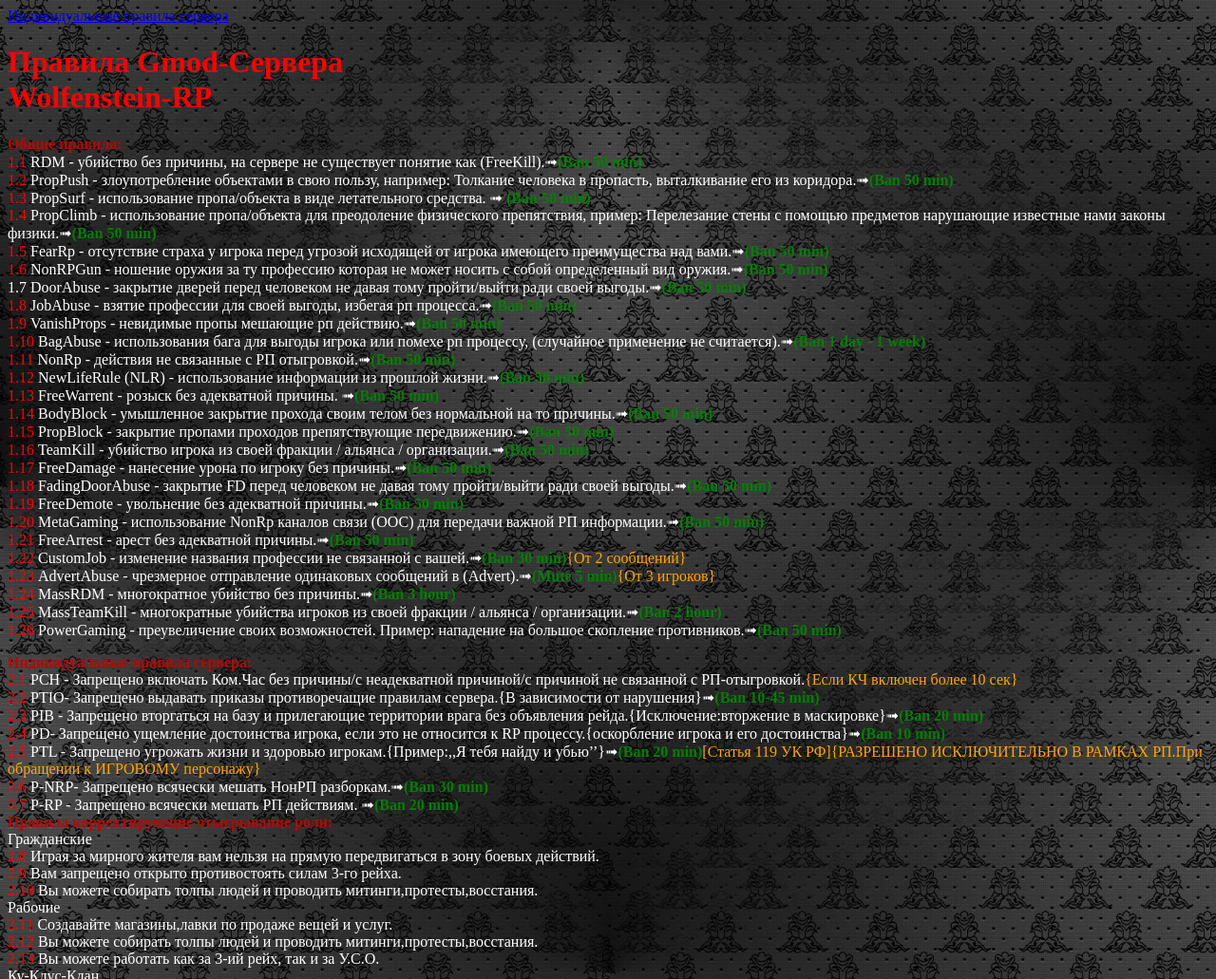
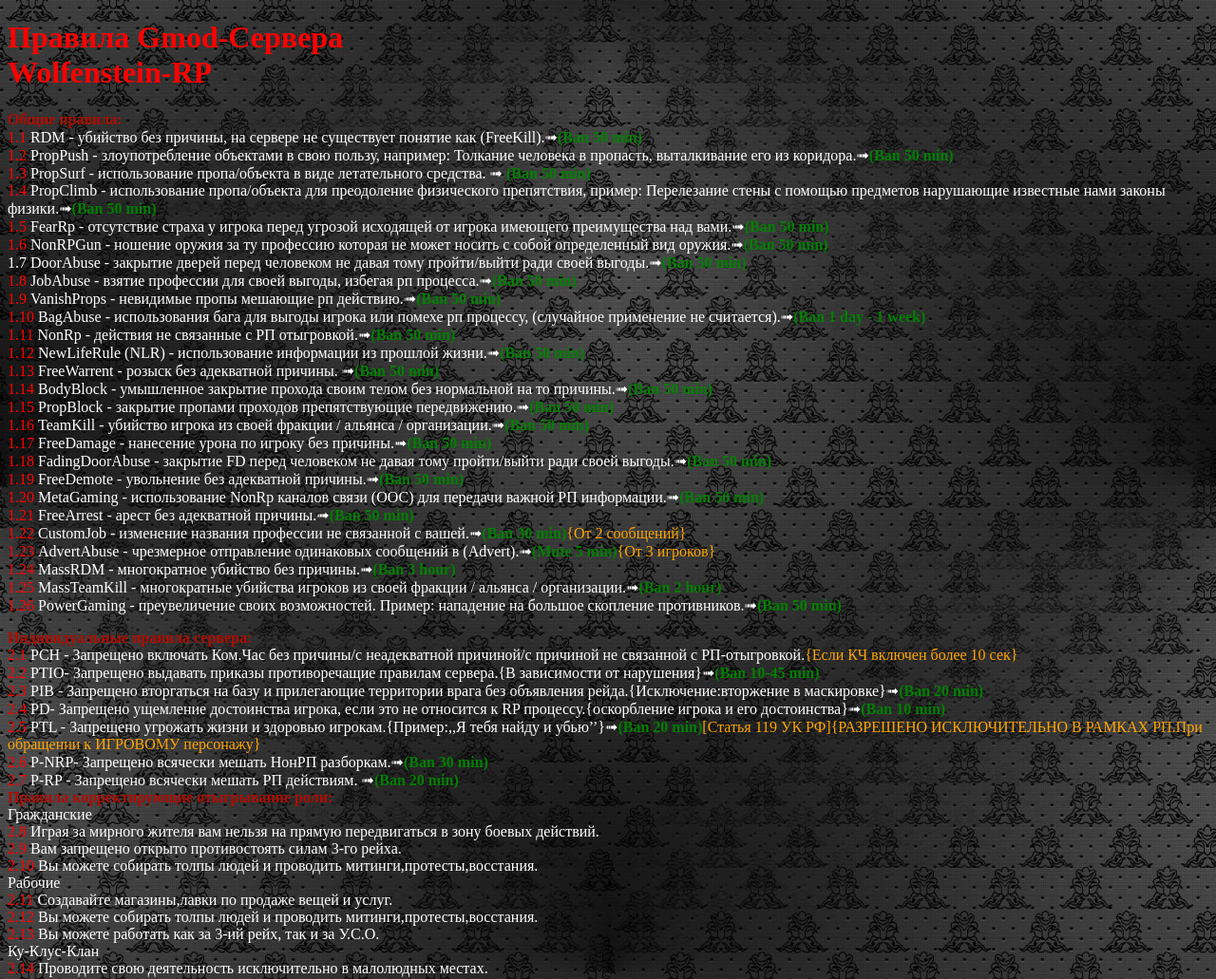
Before and after one commit to websiteHEIZ/wolfensteinrp.github.io, a plain HTML site: page index.html in a window 1280 px wide. Shown: the top 1031 px of the page at 95% size. Drawn offline with Linux system fonts and the light colour scheme.

Commit message:
Update index.html

```diff
--- a/index.html
+++ b/index.html
@@ -5,14 +5,12 @@
 		<meta charset="utf-8">
 		<link rel="icon" href="/Wolfenstein" type="images/Wolfenstein" />
 		<link rel="shortcut icon" href="/Wolfenstein" type="images/Wolfenstein" />
-		<link rel="stylesheet" type="text/css" href="style.css">
+
 		<style>
 			body {background: #474545 url(images/112233.jpg); /* Цвет фона и путь к файлу */color: #fff; /* Цвет текста */}
 		</style>
 	</head>
 	<body>
-		<div class="dws">
-			<a href="#" class="butt">Индивидуальные правила сервера</a>
 		<h1><font color="red">  Правила Gmod-Сервера</font> <br><font color="red"> Wolfenstein-RP</font> </h1>
 		<p><b><font color="brick">Общие правила:</font></b> <br><font color="red">1.1</font> RDM - убийство без причины, на сервере не существует понятие как (FreeKill).➟<font color="green"><b>(Ban 50 min)</b></font>
 			<br><font color="red">1.2</font> PropPush - злоупотребление объектами в свою пользу, например: Толкание человека в пропасть, выталкивание его из коридора.➟<font color="green"><b>(Ban 50 min)</b></font>
```
